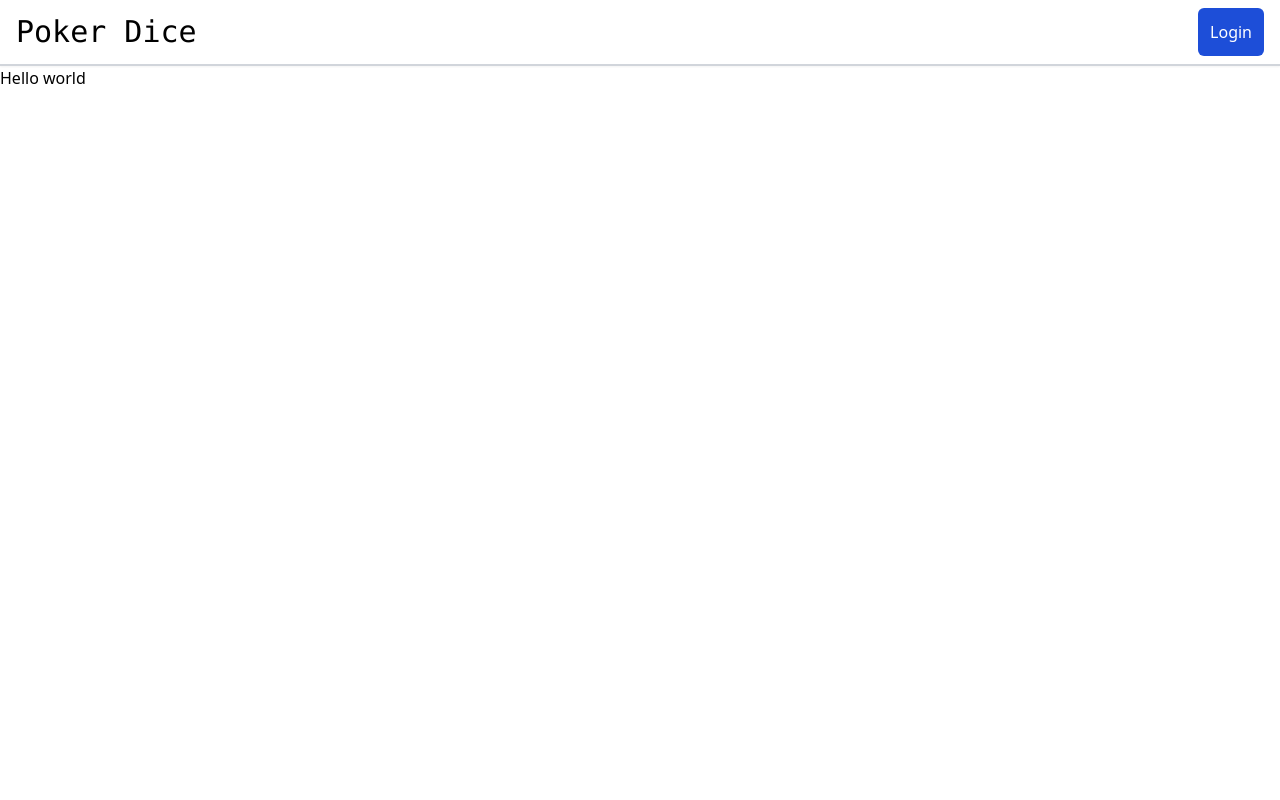
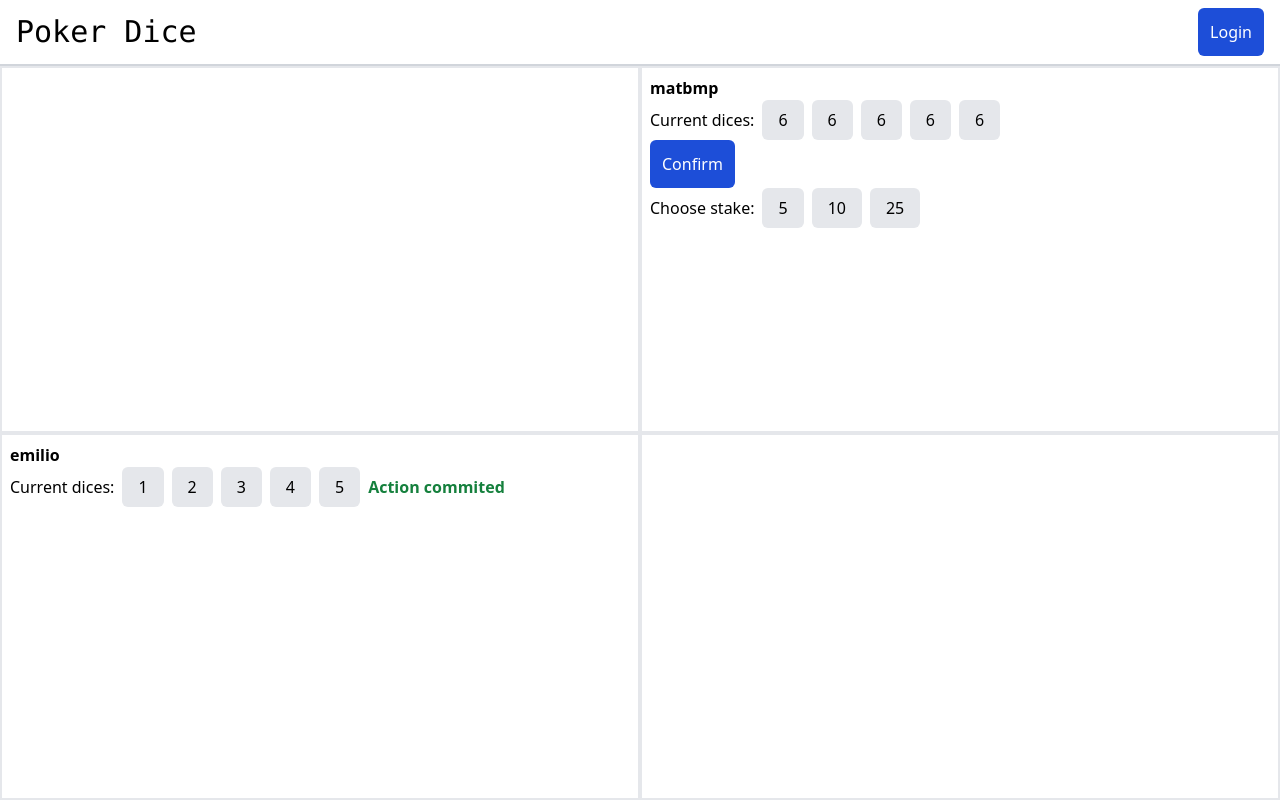
Before and after one commit to emilgruzalski/Yahtzee-Frontend, a SvelteKit app: page /game in a window 1280 px wide. Built offline with nearby package versions, Linux system fonts and the light colour scheme.

Commit message:
Created simple game table.

```diff
--- a/src/routes/game/+page.svelte
+++ b/src/routes/game/+page.svelte
@@ -1,5 +1,83 @@
 <script lang="ts">
+	let you = 1;
 
+	enum PlayerState {
+		THINKING_SELECTION,
+		CONFIRMED_SELECTION
+	}
+	interface PlayerData {
+		username: string;
+		state: PlayerState;
+		dices: Dice[];
+	}
+	interface Dice {
+		value: number;
+		selected: boolean;
+	}
+
+	let stakes = [5, 10, 25];
+	let playerAData = {
+		username: 'matbmp',
+		state: PlayerState.THINKING_SELECTION,
+		dices: [6, 6, 6, 6, 6].map((x) => ({ value: x, selected: false }))
+	};
+	let playerBData = {
+		username: 'emilio',
+		state: PlayerState.CONFIRMED_SELECTION,
+		dices: [1, 2, 3, 4, 5].map((x) => ({ value: x, selected: false }))
+	};
+	let players: (PlayerData | null)[] = [null, playerAData, playerBData, null];
+
+    function stakeChosen(stakeIndex: number) {
+
+    }
+
+	function confirmSelection() {
+		if (players[you] != null) {
+			players[you]!.state = PlayerState.CONFIRMED_SELECTION;
+		}
+	}
 </script>
 
-Hello world
+<div class="h-full grid grid-cols-2 grid-rows-2">
+	{#each players as player, index}
+		<div class="border-2 p-2">
+			{#if player}
+				<div class="font-bold">{player.username}</div>
+				<div class="flex items-center gap-2">
+					<div>Current dices:</div>
+					{#each player.dices as dice}
+						<button
+							class="px-4 py-2 rounded-md {dice.selected ? 'bg-amber-200' : 'bg-gray-200'}"
+							on:click={() => {
+								if (you == index && player && player.state == PlayerState.THINKING_SELECTION) {
+									dice.selected = !dice.selected;
+								}
+							}}
+						>
+							{dice.value}
+						</button>
+					{/each}
+					{#if player.state == PlayerState.CONFIRMED_SELECTION}
+						<span class="text-green-700 font-bold">Action commited</span>
+					{/if}
+				</div>
+
+				{#if you == index}
+					<button class="btn-primary-full" on:click={confirmSelection}>Confirm</button>
+				{/if}
+
+				{#if you == index}
+                <div class="flex items-center gap-2">
+					<div>Choose stake:</div>
+					{#each stakes as stake, index}
+						<button class="px-4 py-2 rounded-md bg-gray-200" on:click={() => stakeChosen(index)}>
+							{stake}
+						</button>
+					{/each}
+                </div>
+				{/if}
+			{/if}
+		</div>
+	{/each}
+</div>
```
